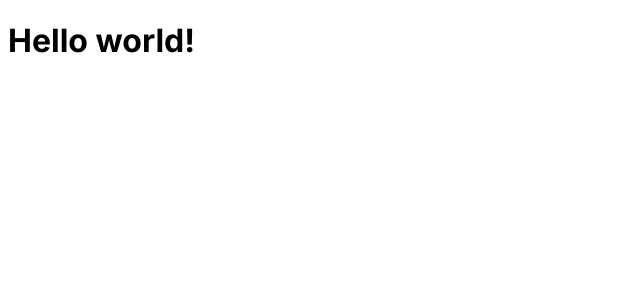
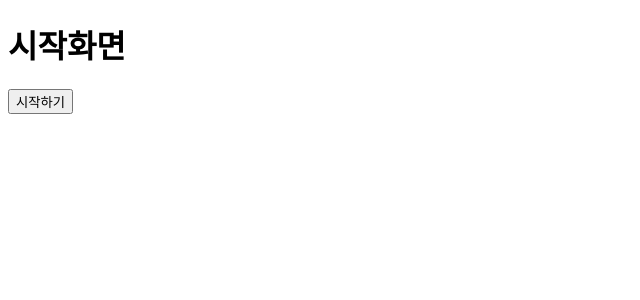
Before and after one commit to KumJungMin/dudeG, a Next.js app: page / in a window 1280 px wide. Shown: the top 300 px of the page, without its empty margins (0-640 px from the left). Built offline with nearby package versions, Linux system fonts and the light colour scheme.

Commit message:
feat: 기본 폴더 구조 구성하기

```diff
--- a/app/layout.tsx
+++ b/app/layout.tsx
@@ -1,22 +1,24 @@
-import type { Metadata } from 'next'
-import { Inter } from 'next/font/google'
-import './base.scss'
+import type { Metadata } from 'next';
+import { Inter } from 'next/font/google';
+import './base.scss';
 
-const inter = Inter({ subsets: ['latin'] })
+/** 기본 레이아웃  */
+
+const inter = Inter({ subsets: ['latin'] });
 
 export const metadata: Metadata = {
   title: 'Create Next App',
   description: 'Generated by create next app',
-}
+};
 
 export default function RootLayout({
   children,
 }: Readonly<{
-  children: React.ReactNode
+  children: React.ReactNode;
 }>) {
   return (
     <html lang="en">
       <body className={inter.className}>{children}</body>
     </html>
-  )
+  );
 }
--- a/app/page.tsx
+++ b/app/page.tsx
@@ -1,8 +1,10 @@
-
-export default function Home() {
+export default function Home(): JSX.Element {
   return (
     <main>
-      <h1>Hello world!</h1>
+      <h1>시작화면</h1>
+
+      {/* TODO: 시작하기 버튼 클릭시 register 모달 연결하기 */}
+      <button type="button">시작하기</button>
     </main>
   );
 }
```
Also changed, not shown: app/pages/404.tsx (added, +7 -0 lines), app/pages/result.tsx (added, +7 -0 lines), app/pages/room.tsx (added, +7 -0 lines), app/pages/watching.tsx (added, +7 -0 lines).
